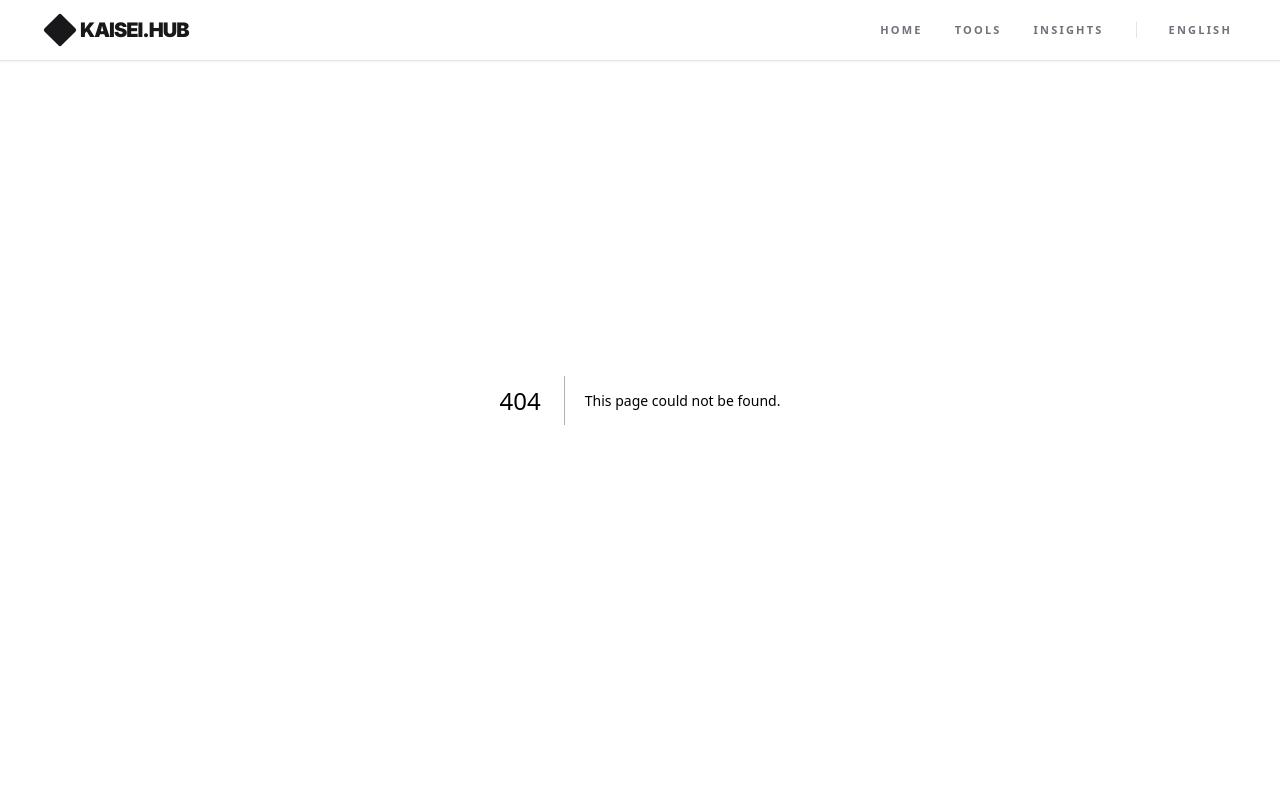
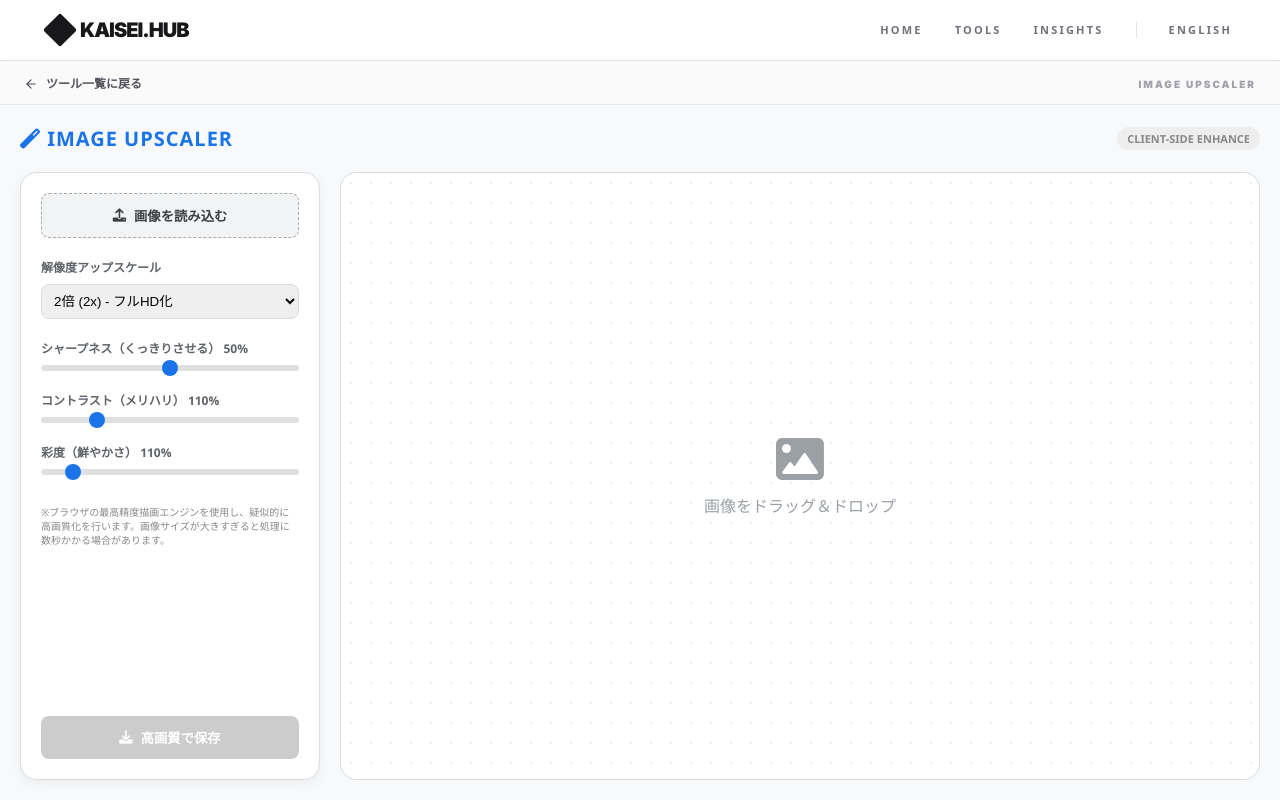
Before and after one commit to kaisei-2026/kaisei-12.-fromgoogle, a Next.js app: page /kaisei-google/tools/image-upscaler in a window 1280 px wide. Before the commit this address had no page. Built offline with nearby package versions, Linux system fonts and the light colour scheme.

Commit message:
Add Image Upscaler page component

```diff
--- /dev/null
+++ b/app/tools/image-upscaler/page.tsx
@@ -0,0 +1,22 @@
+"use client";
+import React from "react";
+import Link from "next/link";
+import { ArrowLeft } from "lucide-react";
+
+export default function ImageUpscalerPage() {
+  return (
+    <div className="h-screen flex flex-col bg-white pt-[64px]">
+      <div className="p-3 px-6 border-b border-zinc-200 flex items-center justify-between bg-zinc-50">
+        <Link href="/tools" className="flex items-center text-xs font-bold text-zinc-600 hover:text-zinc-900 transition-colors">
+          <ArrowLeft size={14} className="mr-2" /> ツール一覧に戻る
+        </Link>
+        <span className="text-[10px] font-black text-zinc-400 tracking-[0.2em]">IMAGE UPSCALER</span>
+      </div>
+      <iframe
+        src="/kaisei-google/apps/image-upscaler.html"
+        className="flex-1 border-none w-full"
+        title="Image Upscaler"
+      />
+    </div>
+  );
+}
```
